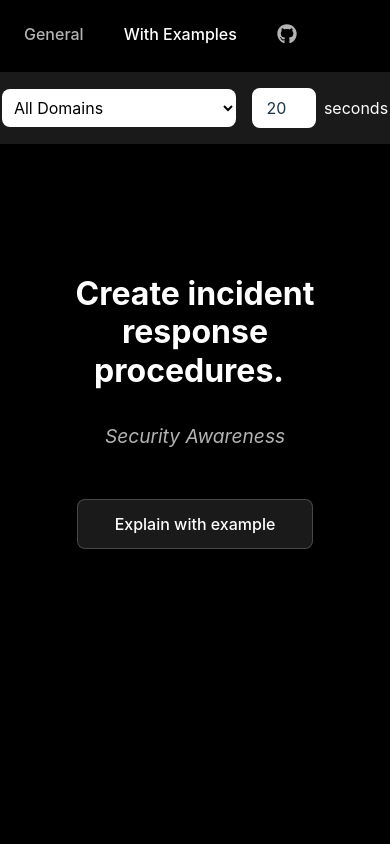
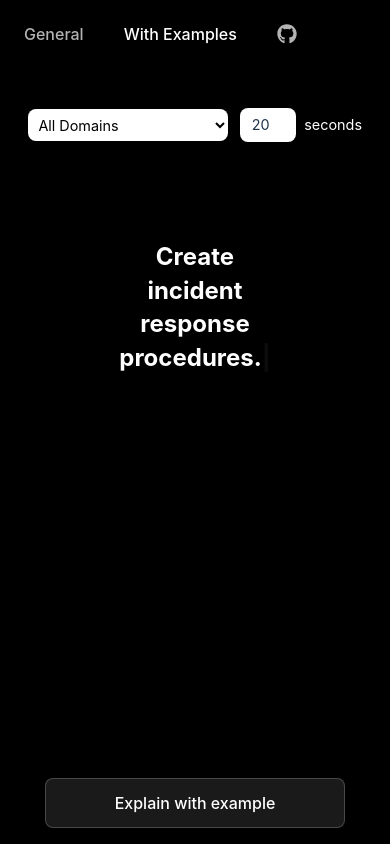
Before and after one commit to SajidPervez/cybersec-best-practices, a React (Vite) app: page /explain in a window 390 px wide. Built offline with nearby package versions, Linux system fonts and the light colour scheme.

Commit message:
changes to layout for mobile and large screens

```diff
--- a/src/components/Typewriter.tsx
+++ b/src/components/Typewriter.tsx
@@ -31,15 +31,14 @@ const Typewriter = ({
   showCursor = true,
   hideCursorOnType = false,
   cursorChar = "|",
-  cursorClassName = "ml-1",
+  cursorClassName = "",
   cursorAnimationVariants = {
-    initial: { opacity: 0 },
+    initial: { opacity: 1 },
     animate: {
-      opacity: 1,
+      opacity: [1, 0],
       transition: {
-        duration: 0.01,
+        duration: 0.8,
         repeat: Infinity,
-        repeatDelay: 0.4,
         repeatType: "reverse",
       },
     },
--- a/src/pages/ExplainPage.jsx
+++ b/src/pages/ExplainPage.jsx
@@ -3,6 +3,7 @@ import { motion, AnimatePresence } from 'framer-motion';
 import { FaLightbulb, FaClipboardCheck, FaExclamationTriangle, FaArrowRight, FaPlayCircle } from 'react-icons/fa';
 import practices from '../data/security-practices.json';
 import { getEnvConfig } from '../config/env';
+import Typewriter from '../components/Typewriter';
 
 function ExplainPage() {
   const [displayText, setDisplayText] = useState('');
@@ -13,12 +14,22 @@ function ExplainPage() {
   const [showDomain, setShowDomain] = useState(false);
   const [delay, setDelay] = useState(20); // Default 20 seconds for Examples page
   const [isPaused, setIsPaused] = useState(false);
-  const [explanation, setExplanation] = useState(null);
+  const [explanation, setExplanation] = useState('');
   const [error, setError] = useState(null);
   const [isLoading, setIsLoading] = useState(false);
   const domains = Object.keys(practices.domains);
   const TYPING_SPEED = 50;
   const timerRef = useRef(null);
+  const [isMobile, setIsMobile] = useState(window.innerWidth <= 768);
+
+  useEffect(() => {
+    const handleResize = () => {
+      setIsMobile(window.innerWidth <= 768);
+    };
+
+    window.addEventListener('resize', handleResize);
+    return () => window.removeEventListener('resize', handleResize);
+  }, []);
 
   const formatDomainName = (domain) => {
     return domain
@@ -43,10 +54,11 @@ function ExplainPage() {
     setDisplayText('');
     setIndex(0);
     setShowDomain(false);
-    setExplanation(null);
-    setError(null);
+    setSelectedDomain('');
+    setCurrentDomain('');
+    setExplanation('');
     setIsPaused(false);
-  }, [getRandomPractice]);
+  }, []);
 
   const fetchExplanation = async (practice, domain) => {
     setIsLoading(true);
@@ -102,7 +114,7 @@ function ExplainPage() {
     } catch (error) {
       console.error('Error fetching explanation:', error);
       setError(error.message);
-      setExplanation(null);
+      setExplanation('');
     } finally {
       setIsLoading(false);
     }
@@ -165,7 +177,7 @@ function ExplainPage() {
 
   useEffect(() => {
     startNewPractice();
-  }, [selectedDomain]);
+  }, [startNewPractice]);
 
   useEffect(() => {
     if (timerRef.current) {
@@ -236,6 +248,9 @@ function ExplainPage() {
         </div>
       </div>
 
+      {isMobile ? (
+        <>
+          <div className="content-container">
             <div className="practice-container">
               <motion.div
                 initial={{ opacity: 0 }}
@@ -244,8 +259,91 @@ function ExplainPage() {
                 className="practice-text"
               >
                 <div className="practice-content">
-            {displayText}
-            <span className="cursor">|</span>
+                  <Typewriter
+                    text={currentText}
+                    speed={50}
+                    showCursor={true}
+                    loop={false}
+                    className="practice-text"
+
+                  />
+                </div>
+              </motion.div>
+
+              {(!selectedDomain && showDomain) && (
+                <motion.div
+                  initial={{ opacity: 0 }}
+                  animate={{ opacity: 1 }}
+                  transition={{ duration: 0.5 }}
+                  className="domain-name"
+                >
+                  {formatDomainName(currentDomain)}
+                </motion.div>
+              )}
+            </div>
+
+            {explanation && (
+              <div className="explanation-container">
+                <div className="explanation-content">
+                  {formatExplanation(explanation)}
+                </div>
+              </div>
+            )}
+            {error && (
+              <div className="error-container">
+                <div className="error-content">
+                  <FaExclamationTriangle className="error-icon" />
+                  <p>{error}</p>
+                </div>
+              </div>
+            )}
+          </div>
+
+          <div className="footer-container">
+            <div className="button-container">
+              <AnimatePresence mode="wait">
+                {!explanation && index === currentText.length && (
+                  <motion.button
+                    initial={{ opacity: 0, y: 20 }}
+                    animate={{ opacity: 1, y: 0 }}
+                    exit={{ opacity: 0, y: -20 }}
+                    className="explain-button"
+                    onClick={handleExplainClick}
+                    disabled={isLoading}
+                  >
+                    {isLoading ? 'Getting explanation...' : 'Explain with example'}
+                  </motion.button>
+                )}
+              </AnimatePresence>
+              {(explanation || error) && (
+                <button
+                  className="continue-button"
+                  onClick={handleContinueClick}
+                >
+                  <FaPlayCircle className="button-icon" />
+                  Continue
+                </button>
+              )}
+            </div>
+          </div>
+        </>
+      ) : (
+        <div className="practice-container">
+          <motion.div
+            initial={{ opacity: 0 }}
+            animate={{ opacity: 1 }}
+            transition={{ duration: 1 }}
+            className="practice-text"
+          >
+            <div className="practice-content">
+              <Typewriter
+                text={currentText}
+                speed={50}
+                showCursor={true}
+                loop={false}
+                className="practice-text"
+
+              />
             </div>
           </motion.div>
 
@@ -284,30 +382,7 @@ function ExplainPage() {
                 <div className="explanation-content">
                   {formatExplanation(explanation)}
                 </div>
-              <button
-                className="continue-button"
-                onClick={handleContinueClick}
-              >
-                <FaPlayCircle className="button-icon" />
-                Continue
-              </button>
-            </motion.div>
-          )}
-          {error && (
-            <motion.div
-              initial={{ opacity: 0, y: 20 }}
-              animate={{ opacity: 1, y: 0 }}
-              exit={{ opacity: 0, y: -20 }}
-              className="error-container"
-            >
-              <div className="error-content">
-                <FaExclamationTriangle className="error-icon" />
-                <p>{error}</p>
-              </div>
-              <button
-                className="continue-button"
-                onClick={handleContinueClick}
-              >
+                <button className="continue-button" onClick={handleContinueClick}>
                   <FaPlayCircle className="button-icon" />
                   Continue
                 </button>
@@ -315,6 +390,7 @@ function ExplainPage() {
             )}
           </AnimatePresence>
         </div>
+      )}
     </div>
   );
 }
--- a/src/styles.css
+++ b/src/styles.css
@@ -61,7 +61,6 @@
   font-size: 1rem;
   background-color: white;
   border: none;
-  cursor: pointer;
   min-width: 200px;
   color: black;
 }
@@ -103,30 +102,39 @@
   padding: 0 2rem;
 }
 
-.practice-text {
+.practice-content {
+  display: inline-flex;
+  align-items: center;
+  justify-content: center;
+  width: 100%;
+  max-width: 90vw;
+  margin: 0 auto;
   color: white;
   font-size: clamp(2rem, 2.5vw, 3.5rem);
   font-weight: bold;
+}
+
+.practice-text {
+  display: flex;
+  justify-content: center;
+  align-items: center;
   text-align: center;
   width: 100%;
   line-height: 1.2;
   margin-top: 4rem;
+  color: white;
+  font-size: clamp(2rem, 2.5vw, 3.5rem);
+  font-weight: bold;
 }
 
-.practice-content {
-  display: inline-block;
-  max-width: 100%;
-}
 
-.cursor {
-  animation: pulse 1s infinite;
-}
 
 .domain-name {
   color: rgba(255, 255, 255, 0.7);
   font-size: 1.2rem;
   font-style: italic;
   margin-top: 1rem;
+  text-align: center;
 }
 
 .explain-button {
@@ -137,7 +145,6 @@
   border: 1px solid rgba(255, 255, 255, 0.2);
   border-radius: 0.5rem;
   font-size: 1rem;
-  cursor: pointer;
   transition: all 0.2s ease;
 }
 
@@ -148,7 +155,6 @@
 
 .explain-button:disabled {
   opacity: 0.5;
-  cursor: not-allowed;
 }
 
 .explanation-container {
@@ -158,8 +164,10 @@
   border-radius: 0.5rem;
   width: 100%;
   max-width: 800px;
-  max-height: 70vh;
+  max-height: calc(100vh - 200px);
   overflow-y: auto;
+  padding-bottom: 80px;
+  -webkit-overflow-scrolling: touch;
   scrollbar-width: thin;
   scrollbar-color: rgba(255, 255, 255, 0.3) transparent;
 }
@@ -175,6 +183,13 @@
 .explanation-container::-webkit-scrollbar-thumb {
   background-color: rgba(255, 255, 255, 0.3);
   border-radius: 3px;
+}
+
+@media (max-width: 768px) {
+  .explanation-container {
+    max-height: calc(100vh - 250px);
+    margin-bottom: 60px;
+  }
 }
 
 .explanation-content {
@@ -241,13 +256,6 @@
   white-space: pre-wrap;
 }
 
-.button-container {
-  width: 100%;
-  display: flex;
-  justify-content: center;
-  margin-top: 2rem;
-}
-
 .continue-button {
   display: flex;
   align-items: center;
@@ -259,7 +267,6 @@
   border: none;
   border-radius: 0.5rem;
   font-size: 1rem;
-  cursor: pointer;
   transition: all 0.2s ease;
   width: 100%;
   margin-top: 1rem;
@@ -288,19 +295,128 @@
   transform: scale(1.1);
 }
 
-@keyframes pulse {
-  0% { opacity: 1; }
-  50% { opacity: 0; }
-  100% { opacity: 1; }
+.content-container {
+  flex: 1;
+  overflow-y: auto;
+  padding: 1rem;
+  -webkit-overflow-scrolling: touch;
+}
+
+.footer-container {
+  position: fixed;
+  bottom: 0;
+  left: 0;
+  right: 0;
+  background-color: black;
+  padding: 1rem;
+  z-index: 9999;
+}
+
+.button-container {
+  display: flex;
+  justify-content: center;
+  width: 100%;
+}
+
+@media (max-width: 768px) {
+  .content-container {
+    padding-bottom: 80px;
+  }
+
+  .explanation-container {
+    margin-bottom: 80px;
+  }
+
+  .button-container {
+    position: fixed;
+    bottom: 0;
+    left: 0;
+    right: 0;
+    background-color: black;
+    padding: 1rem;
+    z-index: 9999;
+  }
+}
+
+@media (min-width: 769px) {
+  .practice-container {
+    max-height: calc(100vh - 120px);
+    overflow-y: auto;
+    padding: 1rem;
+    -webkit-overflow-scrolling: touch;
+  }
+
+  .explanation-container {
+    margin: 2rem 0;
+    overflow-y: auto;
+  }
+
+  .content-container,
+  .footer-container {
+    position: static;
+    padding: 0;
+  }
+
+  .button-container {
+    position: static;
+    padding: 1rem 0;
+  }
 }
 
 @media (max-width: 768px) {
   .header {
-    top: 4.5rem;
+    top: 6rem;
+    padding: 0.75rem;
+    gap: 0.75rem;
+    width: calc(100% - 2rem);
+    left: 50%;
+    transform: translateX(-50%);
+    background-color: transparent;
+  }
+
+  .practice-container {
+    margin-top: 8rem;
   }
 
   .practice-text {
-    margin-top: 8rem;
+    font-size: 1.5rem;
+    white-space: normal;
+    margin-top: 2rem;
+    padding: 0 1rem;
+    line-height: 1.4;
+  }
+
+  .domain-select {
+    min-width: 150px;
+    font-size: 0.9rem;
+    padding: 0.4rem;
+  }
+
+  .interval-input {
+    width: 3.5rem;
+    padding: 0.4rem;
+    font-size: 0.9rem;
+  }
+
+  .interval-label {
+    font-size: 0.9rem;
+  }
+
+  .button-container {
+    position: fixed;
+    bottom: 0;
+    left: 0;
+    right: 0;
+    background-color: black;
+    padding: 1rem;
+    z-index: 9999;
+  }
+}
+
+@media (min-width: 1200px) {
+  .practice-text {
+    font-size: 3rem;
+  }
 }
 
 .practice-container {
@@ -321,21 +437,8 @@
   padding-bottom: 100px;
 }
 
-  .button-container {
-    position: fixed;
-    bottom: 0;
-    left: 0;
-    right: 0;
-    background-color: black;
-    padding: 1rem;
-    z-index: 9999;
-    margin-top: 0;
-    pointer-events: auto;
-  }
-
 .continue-button {
   pointer-events: auto;
-    cursor: pointer;
   opacity: 1;
   width: 90%;
   max-width: 300px;
@@ -344,7 +447,6 @@
 .explain-button {
   width: 90%;
   max-width: 300px;
-  }
 }
 
 @media (min-width: 1200px) {
@@ -358,3 +460,9 @@
     overflow: visible;
   }
 }
+
+@keyframes pulse {
+  0% { opacity: 1; }
+  50% { opacity: 0; }
+  100% { opacity: 1; }
+}
```
Also changed, not shown: src/pages/HomePage.jsx (+14 -16 lines). Lines whose indentation alone changed are shown as unchanged.
